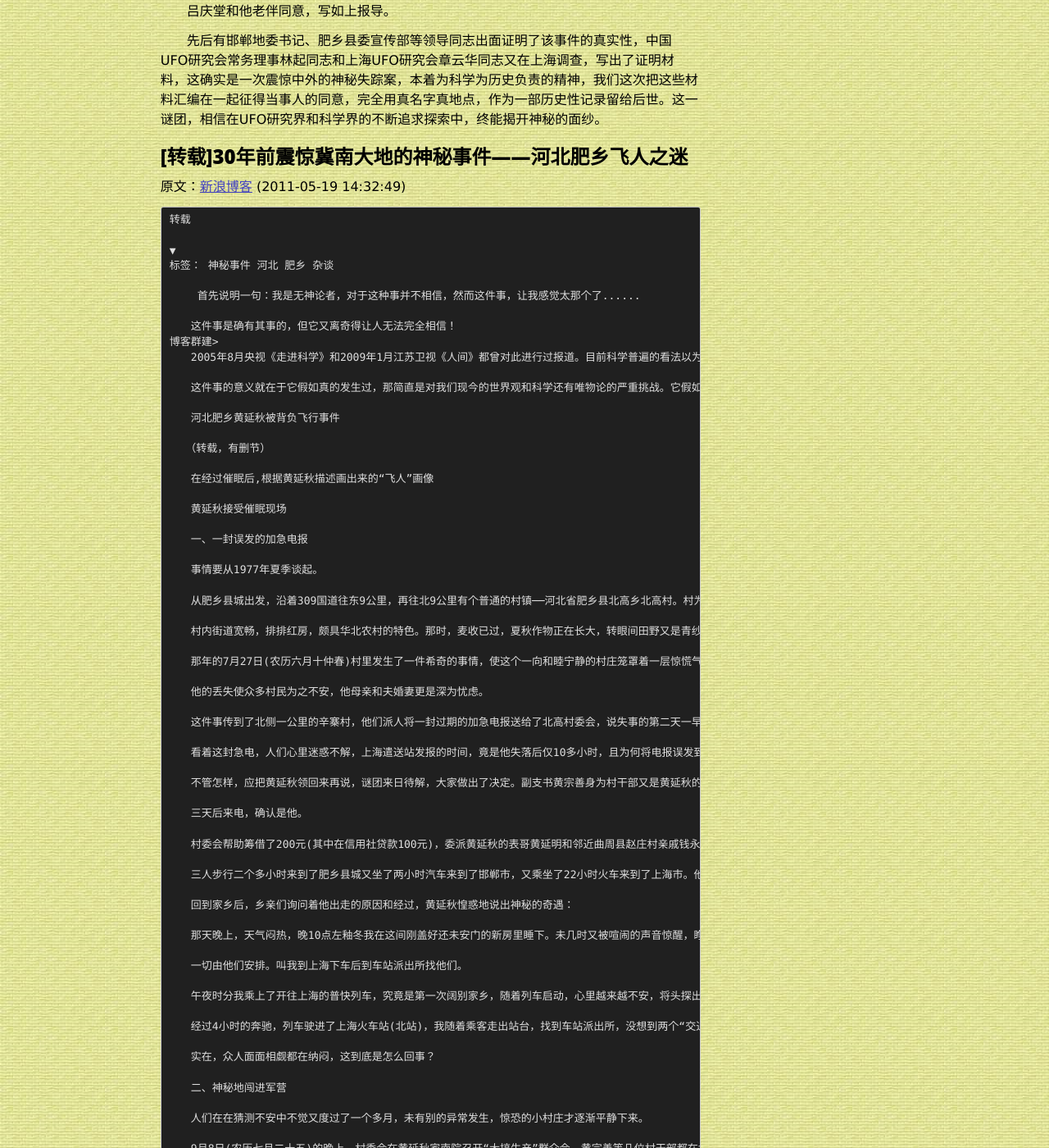
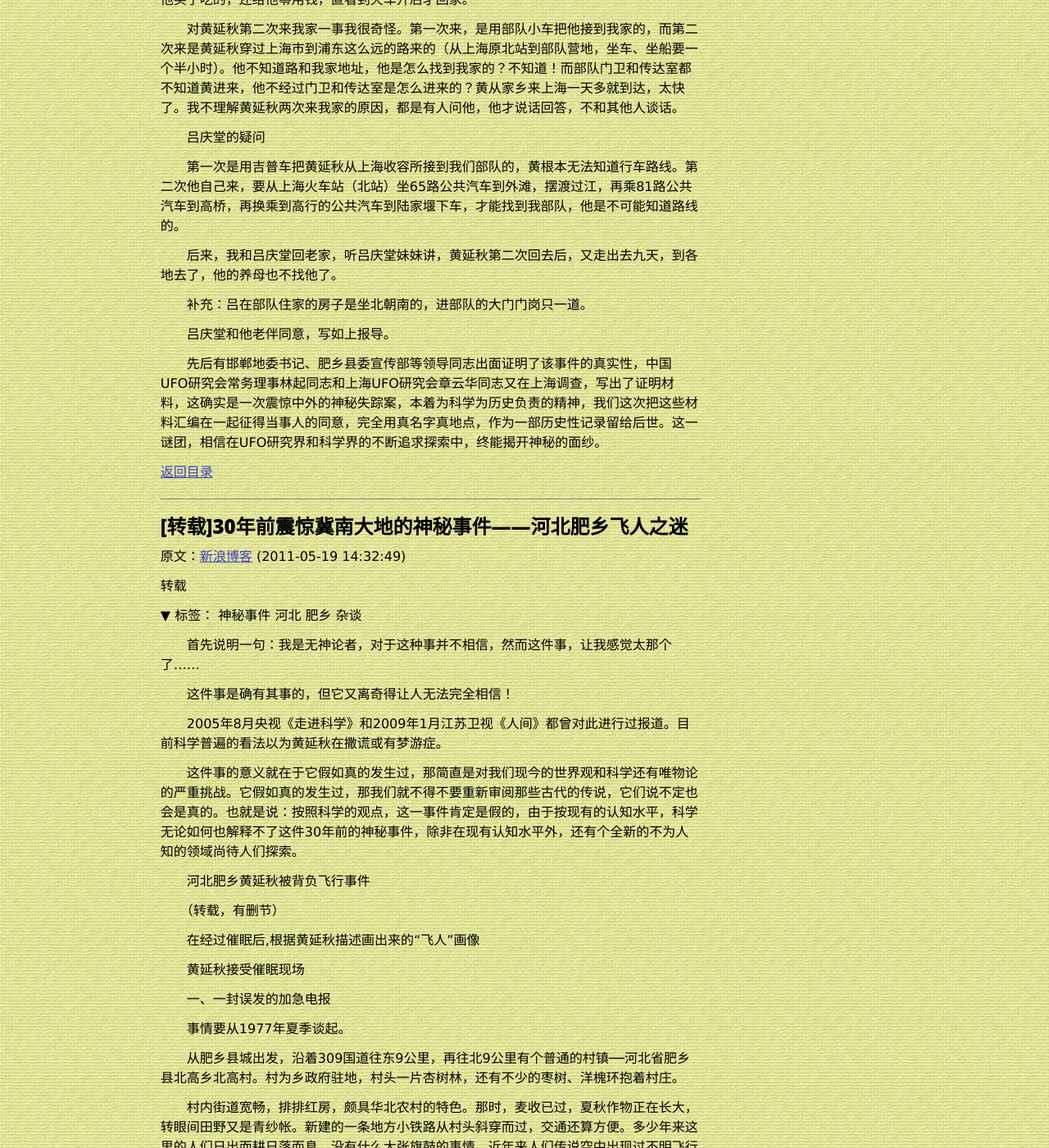
Before and after one commit to cleanli/cleanhome, a Jekyll site: the page built from _posts/2012-10-30-Flying_man_of_Hebei.md, in a window 1280 px wide and 1400 px high, scrolled down 53708 px. Shown: the whole window at 82% size. Built offline with Jekyll 4.4.1, drawn with Linux system fonts in a browser that asks for light colours; some of the changed text lies outside the part shown.

Commit message:
update hebei feiren

```diff
--- a/_posts/2012-10-30-Flying_man_of_Hebei.md
+++ b/_posts/2012-10-30-Flying_man_of_Hebei.md
@@ -6,10 +6,20 @@
 tags: ["转载","奇迹"]
 header-img: "img/post-bg-01.jpg"
 ---
+（注：转载于新浪博客，2017年7月13日更新收集更多资料）
+
+<a id="index"></a>
+**目录**
++ [中国三大UFO悬疑事件之——河北飞人](#part01)
++ [河北黄延秋被背负飞行事件完整版](#part02)
++ [河北黄延秋飞人悬案最新进展](#part03)
++ [河北肥乡飞人事件当事人黄延秋、世界华人UFO目击调查部主任张靖平接受焦点网记者专访，再谈离奇飞行事件，回答公众疑问](#part04)
++ [河北省肥乡县发生了震惊冀南大地的神秘事件](#part05)
++ [转载：30年前震惊冀南大地的神秘事件——河北肥乡飞人之迷](#part06)
+
+<a id="part01"></a>
 ### 中国三大UFO悬疑事件之——河北飞人
 
-　　（注：转载于新浪博客，2017年7月13日更新收集更多资料）
-
 　　1977年，河北省肥乡县北高乡北高村村民黄延秋先后3次神秘失踪，继而离奇身还。日前，记者探访了北京UFO研究会的专家，根据UFO研究会当年和现今的文字记录及相关口述，整理成文，以飨读者。
 
 　　前一天晚上失踪，第二天出现在千里之遥的上海市。
@@ -56,8 +66,11 @@
 
 　　这就是当时轰动一时的发生在我国冀南地区，涉及河北、南京、上海等19省市大半个中国的“腾空飞跃事件”。
 
+[返回目录](#index)
+
 ---
 
+<a id="part02"></a>
 ### 河北黄延秋被背负飞行事件完整版
 
 （转自：[不可思议吧](http://www.bukesiyi8.com/article-536-1.html)）
@@ -766,8 +779,11 @@
 
 站出来的您们注定能作出对中国人民、对人类大有益的事！
 
+[返回目录](#index)
+
 ---
 
+<a id="part03"></a>
 ### 河北黄延秋飞人悬案最新进展
 （原帖：[互动百科](http://group.baike.com/zhwm0378/bbs/wukyacameruvnvxzy.html)）
 
@@ -1394,8 +1410,11 @@
 
  远古的仙人传说我们无法评价。就在70年代的事件，当事人仍健在，我们还不能接近真相，我只能说我们的科学家，好无语。
 
+[返回目录](#index)
+
 ---
 
+<a id="part04"></a>
 ### 河北肥乡飞人事件当事人黄延秋、世界华人UFO目击调查部主任张靖平接受焦点网记者专访，再谈离奇飞行事件，回答公众疑问
 （转自张靖平博客：[肥乡飞人事件新调查报道](http://blog.sina.com.cn/s/blog_4ca903250100oix6.html)）
 
@@ -1624,8 +1643,11 @@
 
 北京电视台《飞碟外星人系列调查片》
 
+[返回目录](#index)
+
 ---
 
+<a id="part05"></a>
 ### 河北省肥乡县发生了震惊冀南大地的神秘事件
 
 　　午夜醒来时，出现在兰州一旅馆中，两位自称是山东高登民、高延津的二十几岁的青年人，自称是黄延秋三次失踪事件的安排者，在第三次，高登民、高延津用9天时间，不借助任何飞行器械，先后背负黄延秋从兰州飞往北京，从北京飞往天津，天津飞往哈尔滨，哈尔滨飞往长春，长春飞往沈阳，沈阳飞往福州，从福州飞往南京，南京飞往西安，西安飞往兰州，总是在白天休息，夜晚飞行，在终点站兰州将黄延秋以未知的方式送回了河北肥乡县北高村的家中。黄延秋的三次神秘失踪及他自述被两位神秘人物背负以高于当时列车20—40倍速度飞往9个省城及直辖市的事件，轰动当地，当年底由肥乡县公安局、宣传部、武装部联合写了一个报告，上报了邯郸地委……上海原部队领导吕庆堂的调查报告
@@ -1656,22 +1678,25 @@
 
 　　先后有邯郸地委书记、肥乡县委宣传部等领导同志出面证明了该事件的真实性，中国 UFO研究会常务理事林起同志和上海UFO研究会章云华同志又在上海调查，写出了证明材料，这确实是一次震惊中外的神秘失踪案，本着为科学为历史负责的精神，我们这次把这些材料汇编在一起征得当事人的同意，完全用真名字真地点，作为一部历史性记录留给后世。这一谜团，相信在UFO研究界和科学界的不断追求探索中，终能揭开神秘的面纱。
 
-
+[返回目录](#index)
+
+---
+
+<a id="part06"></a>
 ### [转载]30年前震惊冀南大地的神秘事件——河北肥乡飞人之迷
 
 原文：[新浪博客](http://blog.sina.com.cn/s/blog_7fb92c940100rvgp.html)
 (2011-05-19 14:32:49)
 
-<pre>
 转载
 
 ▼
 标签： 神秘事件 河北 肥乡 杂谈
 
-　　 首先说明一句：我是无神论者，对于这种事并不相信，然而这件事，让我感觉太那个了......
+　　首先说明一句：我是无神论者，对于这种事并不相信，然而这件事，让我感觉太那个了......
 
 　　这件事是确有其事的，但它又离奇得让人无法完全相信！
-博客群建>
+
 　　2005年8月央视《走进科学》和2009年1月江苏卫视《人间》都曾对此进行过报道。目前科学普遍的看法以为黄延秋在撒谎或有梦游症。
 
 　　这件事的意义就在于它假如真的发生过，那简直是对我们现今的世界观和科学还有唯物论的严重挑战。它假如真的发生过，那我们就不得不要重新审阅那些古代的传说，它们说不定也会是真的。也就是说：按照科学的观点，这一事件肯定是假的，由于按现有的认知水平，科学无论如何也解释不了这件30年前的神秘事件，除非在现有认知水平外，还有个全新的不为人知的领域尚待人们探索。
@@ -1848,5 +1873,4 @@
 
 　　3、到底怎么往的，排除掉飞机，也就只有最快的火车了。第一次到底是什么时候往的，现在没有人能说清。第三次的基本上没有人相信。但第二次的就比较确切清楚了，头一天还在村里开会，但第二天十点钟那样，村支书就收到了来自上海的电报了（由高炮师部队发出的）。到底是怎么办到的呢？没有人能解释，按常理也无法解释。
 
-　　4、那个年头，***刚结束，可人们的思想还是受着枷锁的。唯物的***精神还在像他的湖南口音一样浓重地影响着人们。那个年代的人们淳朴多了，同样的农民，黄延秋不同于周正龙。这是整个大时代背景下，黄延秋不可能开玩笑的原因。
-</pre>
+　　4、那个年头，ooo刚结束，可人们的思想还是受着枷锁的。唯物的ooo精神还在像他的湖南口音一样浓重地影响着人们。那个年代的人们淳朴多了，同样的农民，黄延秋不同于周正龙。这是整个大时代背景下，黄延秋不可能开玩笑的原因。
```
Also changed, not shown: other parts of _posts/2012-10-30-Flying_man_of_Hebei.md (+4 -4 lines).
